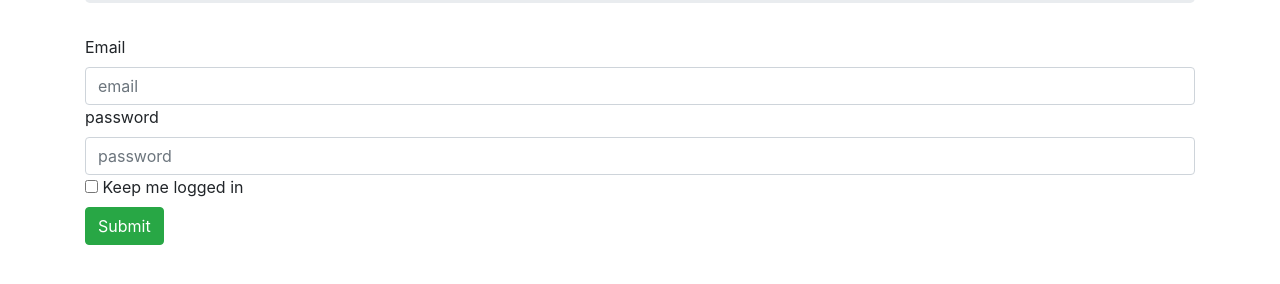
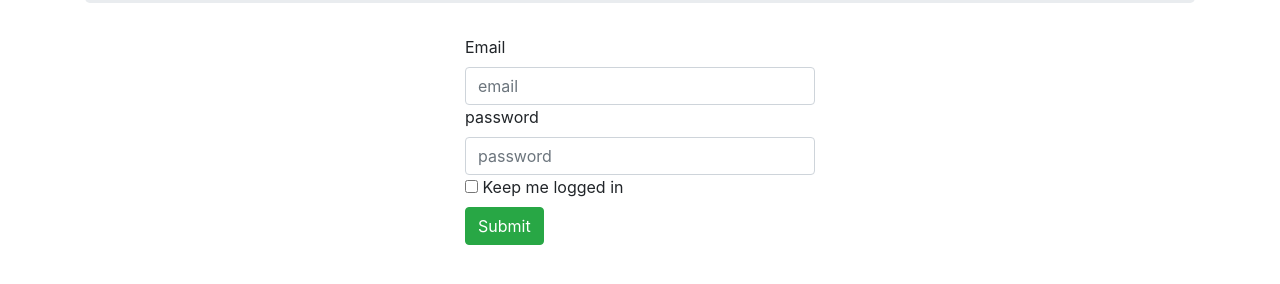
Before and after one commit to srvnngtm/RainwaterHarvest, a plain HTML site: page signup.html in a window 1280 px wide. Shown: the part 264-548 px from the top of the page. Drawn offline with nearby package versions, Linux system fonts and the light colour scheme.

Commit message:
centre aligned sign up and embedded video in main page

```diff
--- a/signup.html
+++ b/signup.html
@@ -24,6 +24,11 @@
 </div>
 
 <div class="container">
+	 <div class="row">
+        <div class="col-sm-4">
+
+        	<!-- left pane -->
+        </div><div class="col-sm-4">
   <form class="form-group">
     <label for="userid">Email</label>
     <input class="form-control" type="email" name="userid" placeholder="email" required>
@@ -41,7 +46,12 @@
 </div>
 
   </form>
+</div>
+<div class="col-sm-4">
 
+<!--right pane -->
+</div>
+</div>
 </div>
 
   </body>
```
Also changed, not shown: RainwaterHarvest.html (+3 -3 lines).
